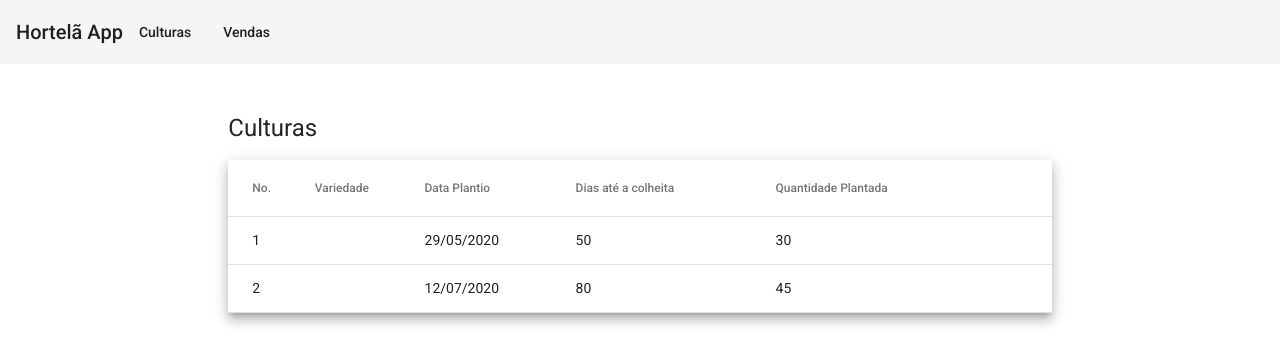
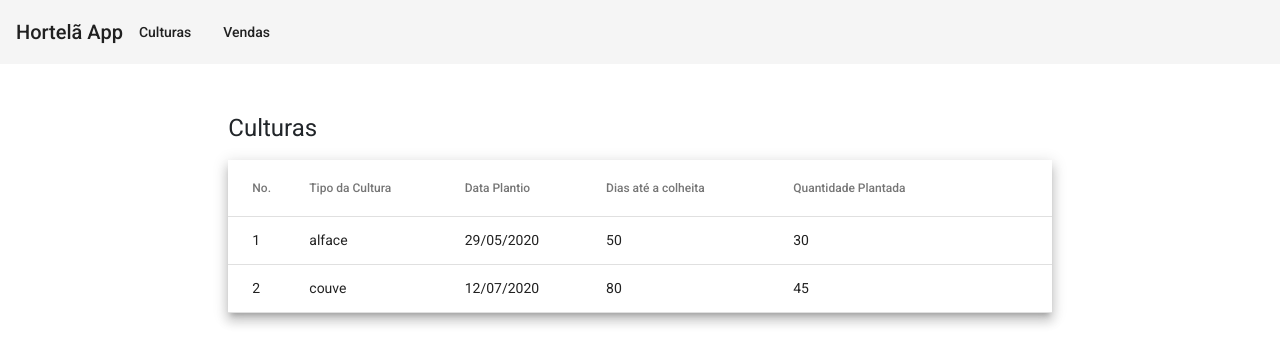
Before and after one commit to ufsj-dcomp/back-end-ambiente-e-estrutura-ValneyFaria, an Angular app in the folder Codigo/Frontend-Hortela/: page /cultura in a window 1280 px wide. Shown: the top 364 px of the page. Built offline with nearby package versions, Linux system fonts and the light colour scheme; no server answers.

Commit message:
Corrigidos erros de nomenclatura

```diff
--- a/Codigo/Frontend-Hortela/src/app/cultura/cultura.component.html
+++ b/Codigo/Frontend-Hortela/src/app/cultura/cultura.component.html
@@ -7,14 +7,14 @@
 <div class="row justify-content-md-center">
   <div class="col-8">
     <table mat-table [dataSource]="dataSource" class="mat-elevation-z8" width="100%">
-      <ng-container matColumnDef="id">
+      <ng-container matColumnDef="idcultura">
         <th mat-header-cell *matHeaderCellDef>No.</th>
-        <td mat-cell *matCellDef="let cultura">{{cultura.id}}</td>
+        <td mat-cell *matCellDef="let cultura">{{cultura.idcultura}}</td>
       </ng-container>
 
-      <ng-container matColumnDef="variedade">
-        <th mat-header-cell *matHeaderCellDef>Variedade</th>
-        <td mat-cell *matCellDef="let cultura">{{cultura.cultura}}</td>
+      <ng-container matColumnDef="tipo_cultura">
+        <th mat-header-cell *matHeaderCellDef>Tipo da Cultura</th>
+        <td mat-cell *matCellDef="let cultura">{{cultura.tipo_cultura}}</td>
       </ng-container>
 
       <ng-container matColumnDef="data_plantio">
--- a/Codigo/Frontend-Hortela/src/app/cultura/cultura.component.ts
+++ b/Codigo/Frontend-Hortela/src/app/cultura/cultura.component.ts
@@ -2,16 +2,16 @@ import { Component, OnInit } from '@angular/core';
 import { CulturaService } from '../cultura.service';
 
 export class Cultura {
-  id: number;
-  variedade: string;
+  idcultura: number;
+  tipo_cultura: string;
   data_plantio: string;
   dias_colheita: number;
   qtd_plantada: number;
 }
 
 const CULTURAS: Cultura[] = [
-  { id: 1, variedade: 'alface', data_plantio: '29/05/2020', dias_colheita: 50, qtd_plantada: 30 },
-  { id: 2, variedade: 'couve', data_plantio: '12/07/2020', dias_colheita: 80, qtd_plantada: 45 }
+  { idcultura: 1, tipo_cultura: 'alface', data_plantio: '29/05/2020', dias_colheita: 50, qtd_plantada: 30 },
+  { idcultura: 2, tipo_cultura: 'couve', data_plantio: '12/07/2020', dias_colheita: 80, qtd_plantada: 45 }
 ];
 
 
@@ -22,7 +22,7 @@ const CULTURAS: Cultura[] = [
 })
 export class CulturaComponent implements OnInit {
 
-  displayedColumns: string[] = ['id', 'variedade', 'data_plantio', 'dias_colheita', 'qtd_plantada'];
+  displayedColumns: string[] = ['idcultura', 'tipo_cultura', 'data_plantio', 'dias_colheita', 'qtd_plantada'];
   dataSource = CULTURAS;
 
   constructor(private service: CulturaService) { }
```
